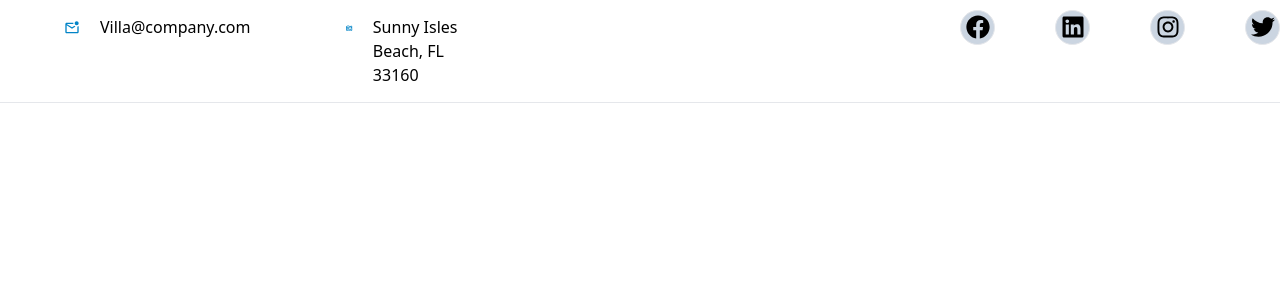
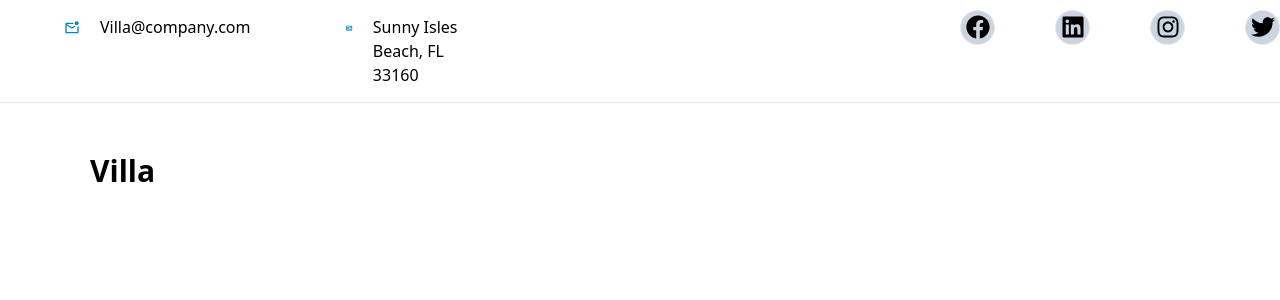
Before and after one commit to saravanan642/Hotel-React, a React (Create React App) app: page / in a window 1280 px wide. Shown: the top 300 px of the page. Built offline with nearby package versions, Linux system fonts and the light colour scheme.

Commit message:
updated Header.js

```diff
--- a/src/App.js
+++ b/src/App.js
@@ -1,10 +1,12 @@
 import Header from "./Components/Header";
 import Home from "./Components/Home";
+import Mainheader from "./Components/Mainheader";
 
 function App() {
   return (
     <div className="App">
       <Header />
+      <Mainheader />
       <Home />
 
 
--- /dev/null
+++ b/src/Components/Mainheader.js
@@ -0,0 +1,14 @@
+import React from 'react'
+
+const Mainheader = () => {
+  return (
+    <div>
+      <div>
+    <p className=' font-bold border border-none px-[90px] py-[50px] text-3xl '>Villa</p>
+
+      </div>
+    </div>
+  )
+}
+
+export default Mainheader
```
